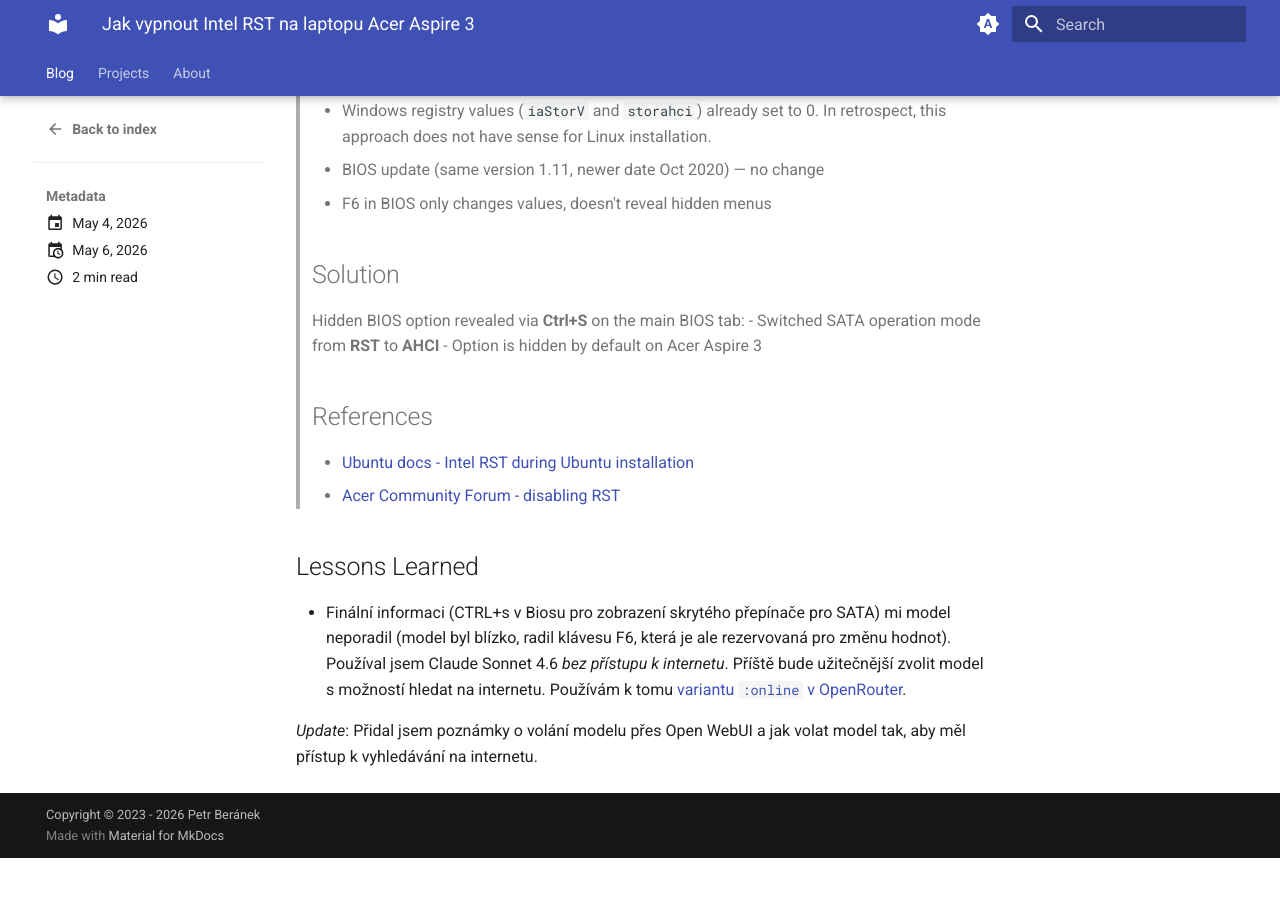
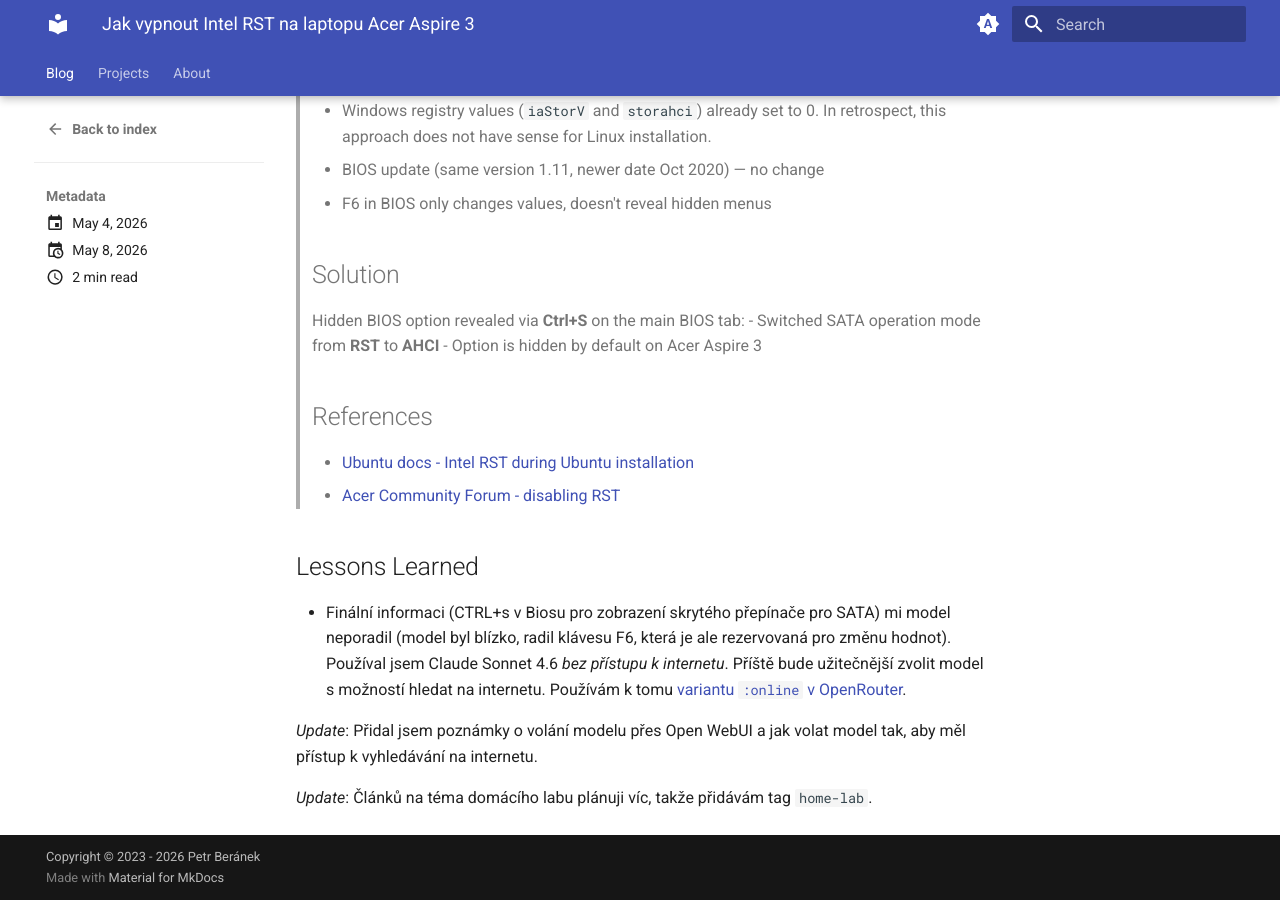
Before and after one commit to peberanek/peberanek.github.io, an MkDocs documentation site: the page built from docs/posts/jak-vypnout-intel-rst.md, in a window 1280 px wide and 900 px high, scrolled down 1126 px. Built offline with MkDocs 1.6.1 and Material for MkDocs 9.7.7, drawn with Linux system fonts in a browser that asks for light colours; before the commit the page ends 1984 px from its top, so only the background shows below that.

Commit message:
blog: add tag `home-lab`

```diff
--- a/docs/posts/jak-vypnout-intel-rst.md
+++ b/docs/posts/jak-vypnout-intel-rst.md
@@ -1,12 +1,13 @@
 ---
 date:
   created: 2026-05-04
-  updated: 2026-05-06
+  updated: 2026-05-08
 tags:
   - ai
   - generative-ai
   - linux
   - claude
+  - home-lab
 ---
 
 # Jak vypnout Intel RST na laptopu Acer Aspire 3
@@ -55,3 +56,5 @@
 * Finální informaci (CTRL+s v Biosu pro zobrazení skrytého přepínače pro SATA) mi model neporadil (model byl blízko, radil klávesu F6, která je ale rezervovaná pro změnu hodnot). Používal jsem Claude Sonnet 4.6 _bez přístupu k internetu_. Příště bude užitečnější zvolit model s možností hledat na internetu. Používám k tomu [variantu `:online` v OpenRouter](https://openrouter.ai/docs/guides/routing/model-variants/online).
 
 _Update_: Přidal jsem poznámky o volání modelu přes Open WebUI a jak volat model tak, aby měl přístup k vyhledávání na internetu.
+
+_Update_: Článků na téma domácího labu plánuji víc, takže přidávám tag `home-lab`.
```
